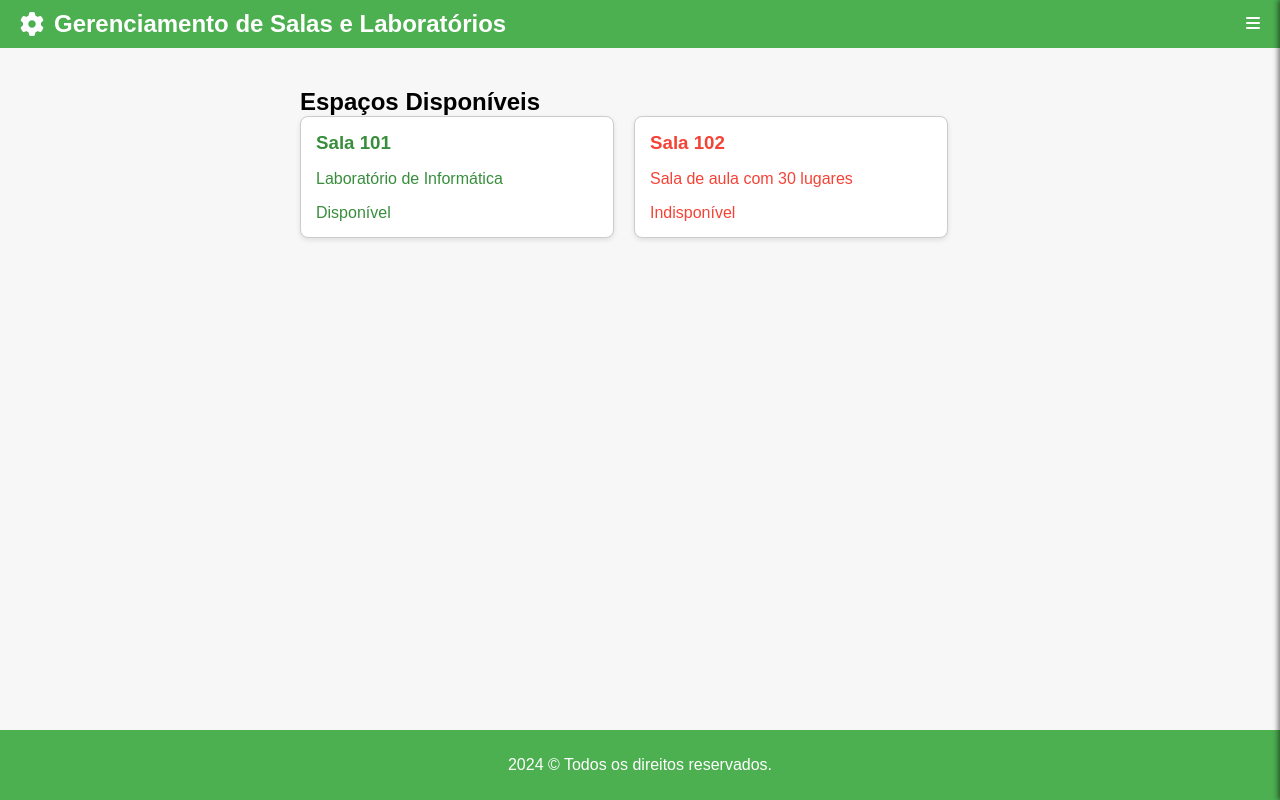
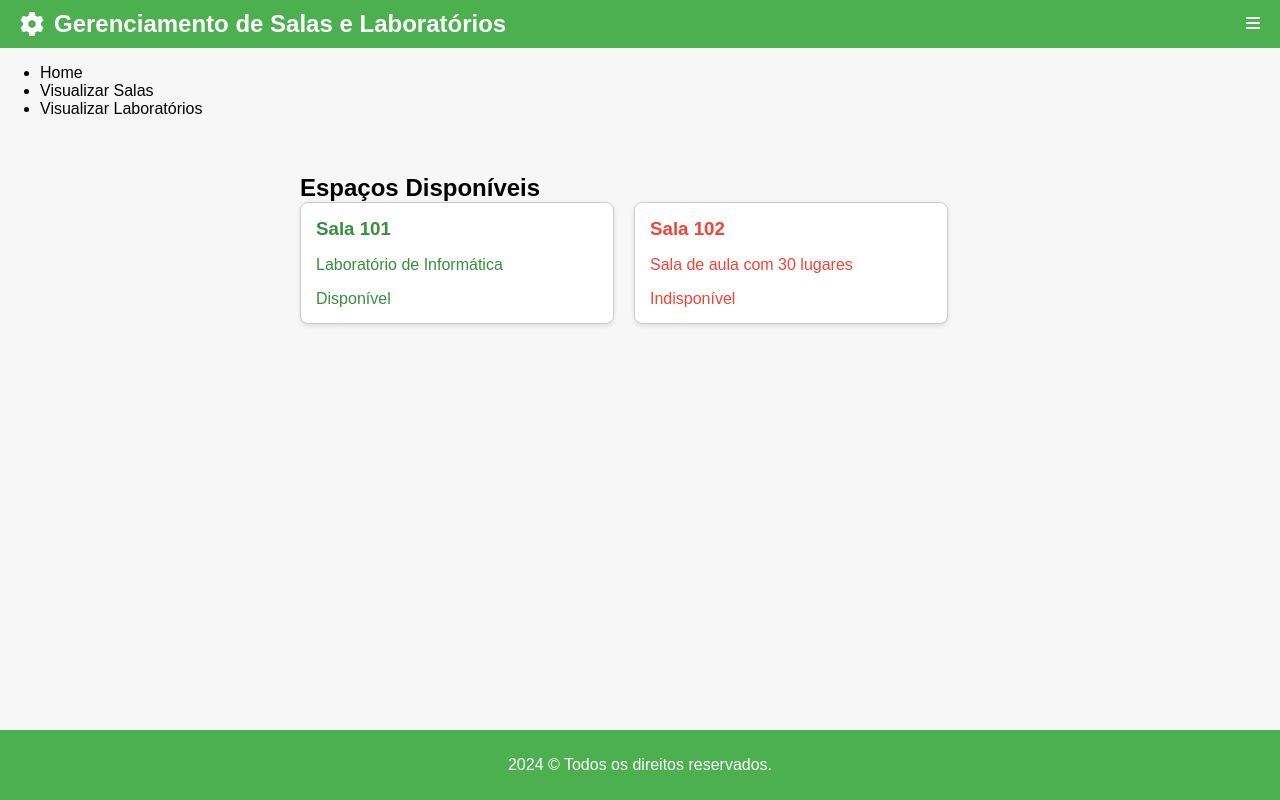
Before and after one commit to rma98/resourcesManagement, a Vue app in the folder gerenciamentoSalas/: page / in a window 1280 px wide. Built offline with nearby package versions, Linux system fonts and the light colour scheme.

Commit message:
feat: atualiza componente Sidebar.vue

```diff
--- a/gerenciamentoSalas/src/components/Sidebar.vue
+++ b/gerenciamentoSalas/src/components/Sidebar.vue
@@ -1,22 +1,36 @@
 <template>
-  <nav class="sidebar" :class="{ active: isActive }">
+  <nav>
     <ul>
-      <li><a href="#"><i class="fas fa-home"></i> Home</a></li>
-      <li><a href="#"><i class="fas fa-door-open"></i> Visualizar Salas</a></li>
-      <li><a href="#"><i class="fas fa-flask"></i> Visualizar Laboratórios</a></li>
-      <li><a href="#" id="logout-btn"><i class="fas fa-sign-out-alt"></i> Sair</a></li>
+      <li @click="handleMenuClick('home')">Home</li>
+      <li @click="handleMenuClick('viewRooms')">Visualizar Salas</li>
+      <li @click="handleMenuClick('viewLabs')">Visualizar Laboratórios</li>
     </ul>
   </nav>
 </template>
 
 <script>
 export default {
-  props: {
-    isActive: {
-      type: Boolean,
-      default: false
-    }
-  }
+  props: ["isLoggedIn"],
+  methods: {
+    handleMenuClick(option) {
+      if (!this.isLoggedIn) {
+        this.$emit("show-popup"); // Emite um evento para abrir o popup
+      } else {
+        switch (option) {
+          case "home":
+            this.$router.push("/"); // Redireciona para a página Home
+            break;
+          case "viewRooms":
+            this.$router.push("/view-rooms"); // Altere para o caminho correto
+            break;
+          case "viewLabs":
+            this.$router.push("/view-labs"); // Altere para o caminho correto
+            break;
+        }
+        this.closePopup(); // Fecha o popup ao escolher uma opção
+      }
+    },
+  },
 };
 </script>
 
```
